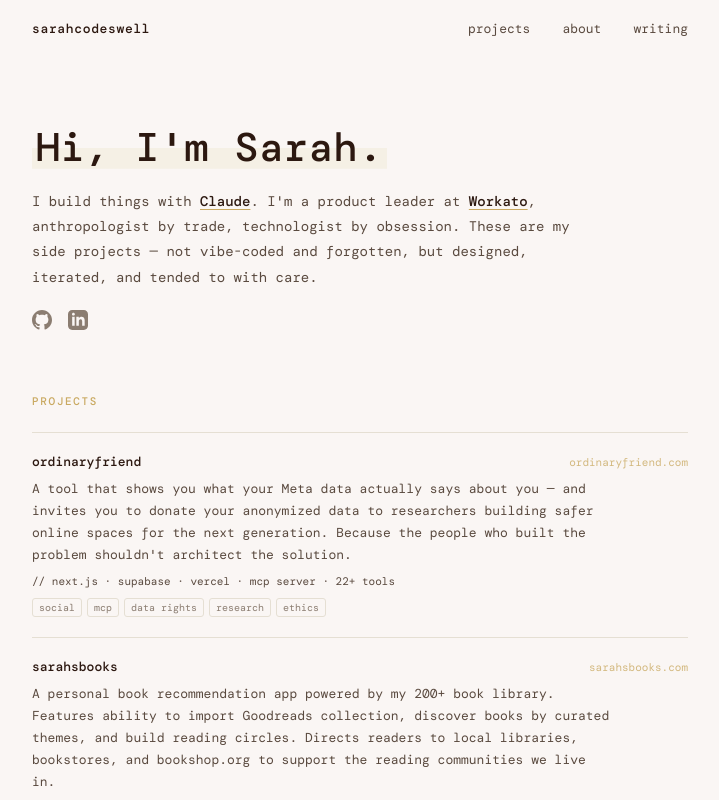
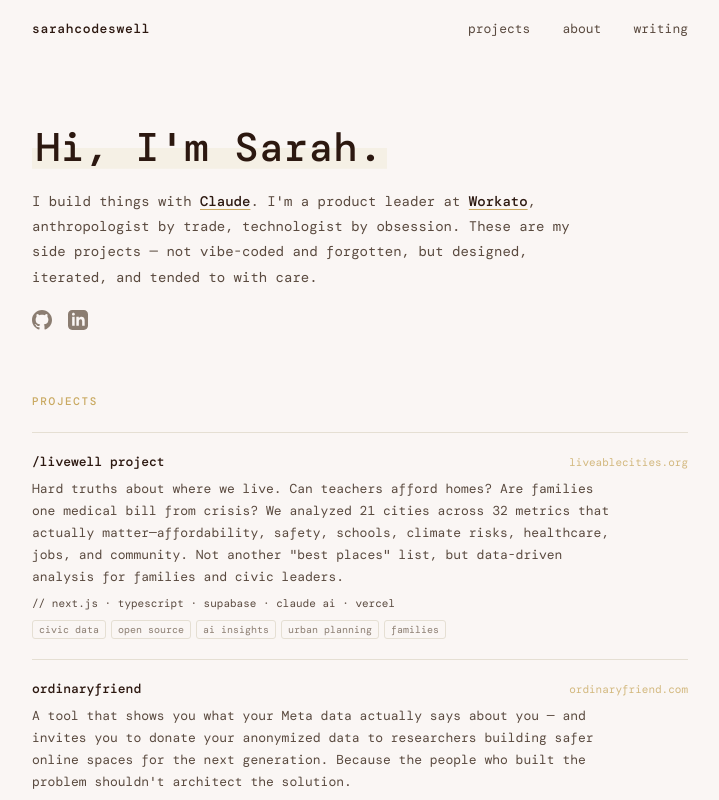
Before and after one commit to sarahcodeswell/portfolio, a Next.js app: page / in a window 1280 px wide. Shown: the top 800 px of the page, without its empty margins (280-999 px from the left). Built offline with nearby package versions, Linux system fonts and the light colour scheme; a web font is replaced by a local one.

Commit message:
Add /livewell project to portfolio

```diff
--- a/pages/index.js
+++ b/pages/index.js
@@ -2,6 +2,14 @@
 import styles from '../styles/Home.module.css'
 
 const projects = [
+  {
+    name: '/livewell project',
+    url: 'liveablecities.org',
+    href: 'https://www.liveablecities.org',
+    description: 'Hard truths about where we live. Can teachers afford homes? Are families one medical bill from crisis? We analyzed 21 cities across 32 metrics that actually matter—affordability, safety, schools, climate risks, healthcare, jobs, and community. Not another "best places" list, but data-driven analysis for families and civic leaders.',
+    stack: '// next.js · typescript · supabase · claude ai · vercel',
+    tags: ['civic data', 'open source', 'ai insights', 'urban planning', 'families'],
+  },
   {
     name: 'ordinaryfriend',
     url: 'ordinaryfriend.com',
```
